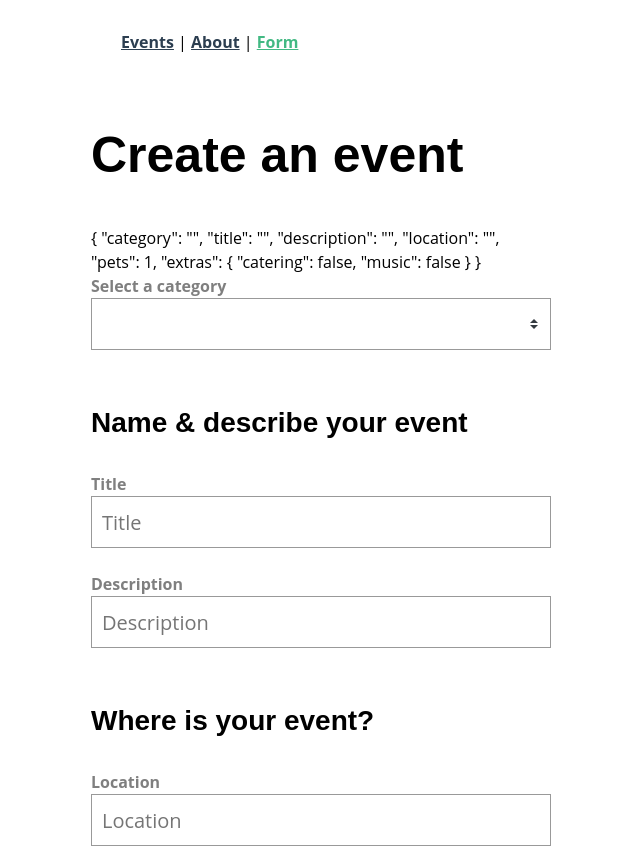
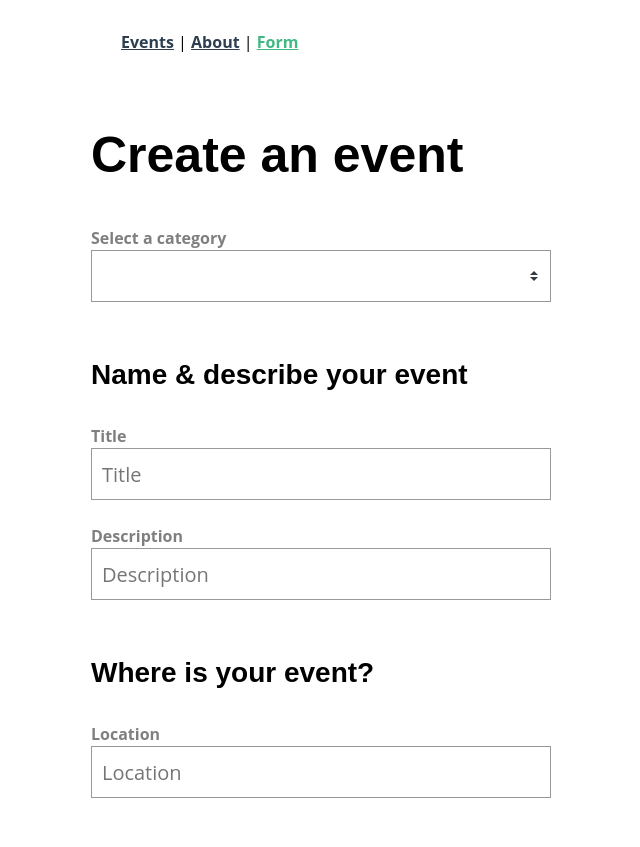
Before and after one commit to yk-graph/real-world-vue, a Vue app: page /form in a window 1280 px wide. Shown: the top 847 px of the page, without its empty margins (339-979 px from the left). Built offline with nearby package versions, Linux system fonts and the light colour scheme.

Commit message:
add: post function

```diff
--- a/src/services/EventService.js
+++ b/src/services/EventService.js
@@ -16,5 +16,9 @@ export default {
 
   getEvent(id) {
     return apiClient.get(`/events/${id}`)
+  },
+
+  postEvent(event) {
+    return apiClient.post('/events', event)
   }
 }
--- a/src/views/EventForm.vue
+++ b/src/views/EventForm.vue
@@ -1,11 +1,7 @@
 <template>
   <div>
     <h1>Create an event</h1>
-    <form>
-      <div>
-        {{ event }}
-      </div>
-
+    <form @submit.prevent="sendForm">
       <BaseSelect
         v-model="event.category"
         label="Select a category"
@@ -51,6 +47,7 @@ import BaseInput from '@/components/BaseInput.vue'
 import BaseSelect from '@/components/BaseSelect.vue'
 import BaseCheckbox from '@/components/BaseCheckbox.vue'
 import BaseRadioGroup from '@/components/BaseRadioGroup.vue'
+import EventService from '@/services/EventService'
 
 export default {
   components: {
@@ -87,6 +84,14 @@ export default {
         { label: 'No', value: 0 }
       ]
     }
+  },
+
+  methods: {
+    sendForm() {
+      EventService.postEvent(this.event)
+        .then(res => console.log(res))
+        .catch(error => alert(error))
+    }
   }
 }
 </script>
```
